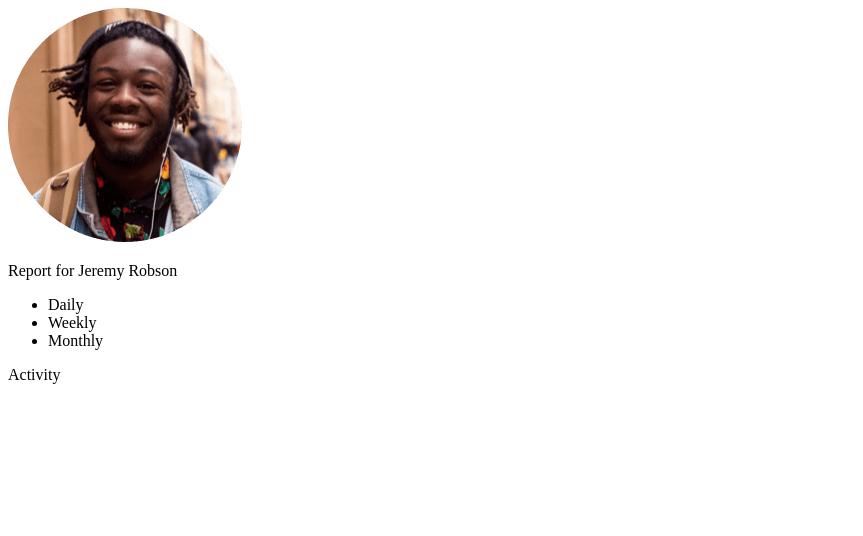
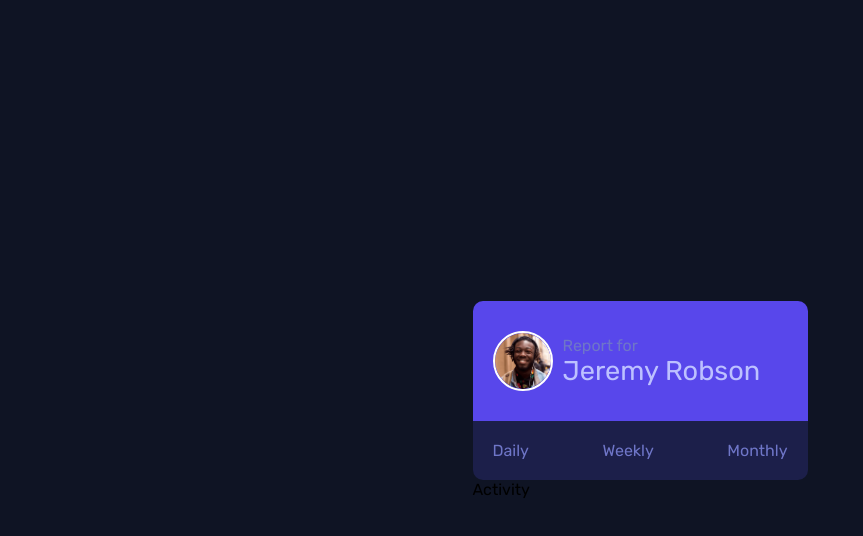
Before and after one commit to kujerocoding/time-tracking-dashboard, a React (Vite) app: page / in a window 1280 px wide. Shown: the top 536 px of the page, without its empty margins (0-863 px from the left). Built offline with nearby package versions, Linux system fonts and the light colour scheme.

Commit message:
add styles to the User elements

```diff
--- a/src/App.css
+++ b/src/App.css
@@ -22,3 +22,49 @@
     margin: 0;
     padding: 0;
 }
+
+body{
+    font-family: var(--FF);
+    background-color: var(--VERYDARKBLUE);
+    display: grid;
+    place-items: center;
+    min-height: 100vh;
+}
+
+.report--container{
+    max-width: 335px;
+
+}
+
+.account--container{
+    background-color: var(--BLUE);
+    display: flex;
+    justify-content: center;
+    align-items: center;
+    gap: 10px;
+    padding: 30px 20px;
+    border-radius: 10px 10px 0 0;
+    color: var(--DESATURATEDBLUE);
+}
+
+.account--name{
+    color: var(--PALEBLUE);
+    font-size: 1.7rem;
+    white-space: nowrap;
+}
+
+.account--container > img {
+    width: 60px;
+    border: 2px solid white;
+    border-radius: 50%;
+}
+
+.periodical--lists{
+    background-color: var(--DARKBLUE);
+    display: flex;
+    border-radius: 0 0 10px 10px;
+    list-style: none;
+    justify-content: space-between;
+    color: var(--DESATURATEDBLUE);
+    padding: 20px;
+}
--- a/src/App.jsx
+++ b/src/App.jsx
@@ -1,10 +1,11 @@
 import React from 'react'
 import Activity from './components/Activity'
 import User from './components/User'
+import './App.css'
 
 const App = () => {
   return (
-    <div>
+    <div className='app--container'>
       <User />
       <Activity />
     </div>
--- a/src/components/User.jsx
+++ b/src/components/User.jsx
@@ -2,10 +2,10 @@ import React from 'react'
 
 const User = () => {
   return (
-    <div className='user--container'>
-      <div>
+    <div className='report--container'>
+      <div className='account--container'>
         <img src="/src/assets/images/image-jeremy.png" alt="jeremy profile picture" />
-        <p>Report for <span>Jeremy Robson</span></p>
+        <p>Report for <span className='account--name'>Jeremy Robson</span></p>
       </div>
       <ul className='periodical--lists'>
         <li>Daily</li>
```
